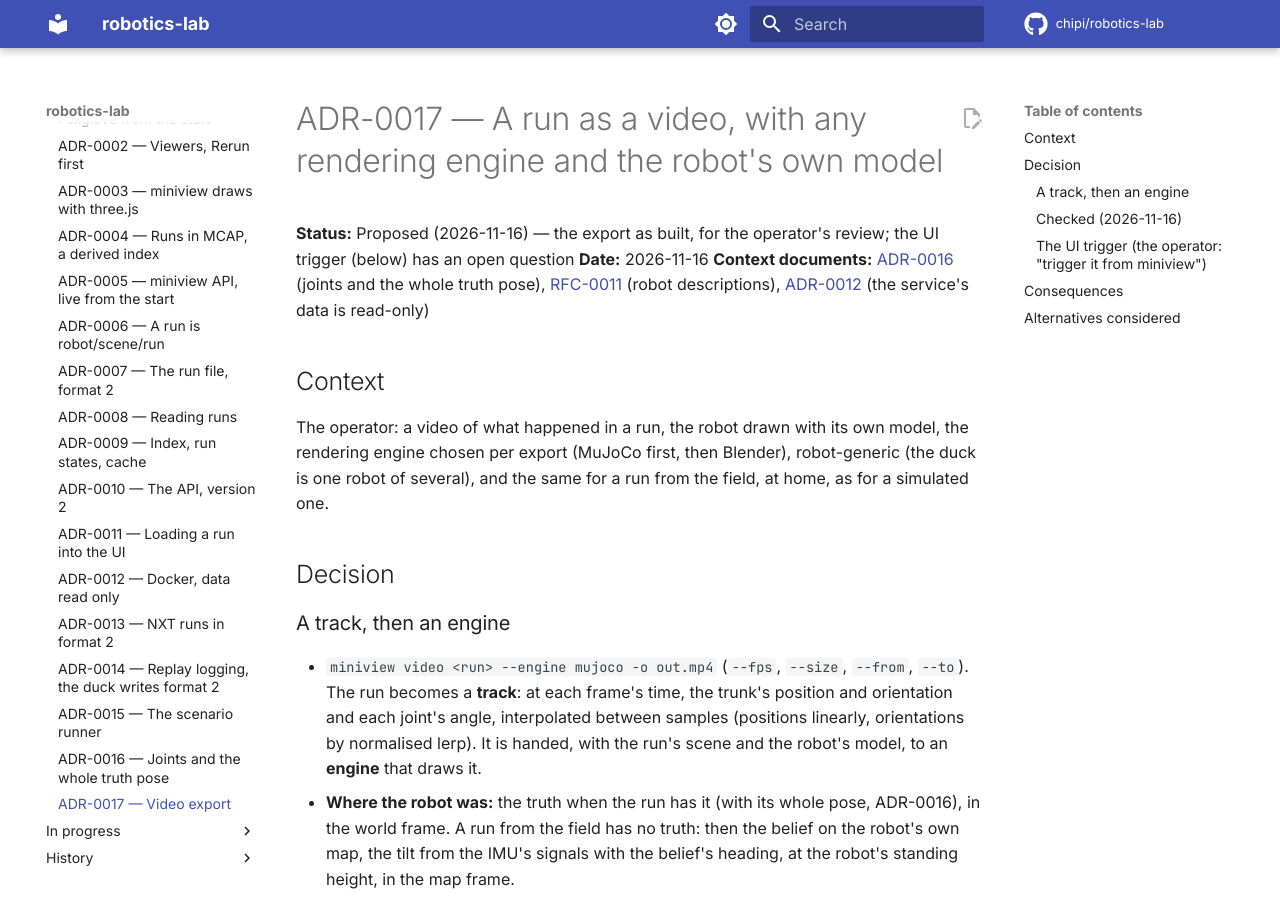
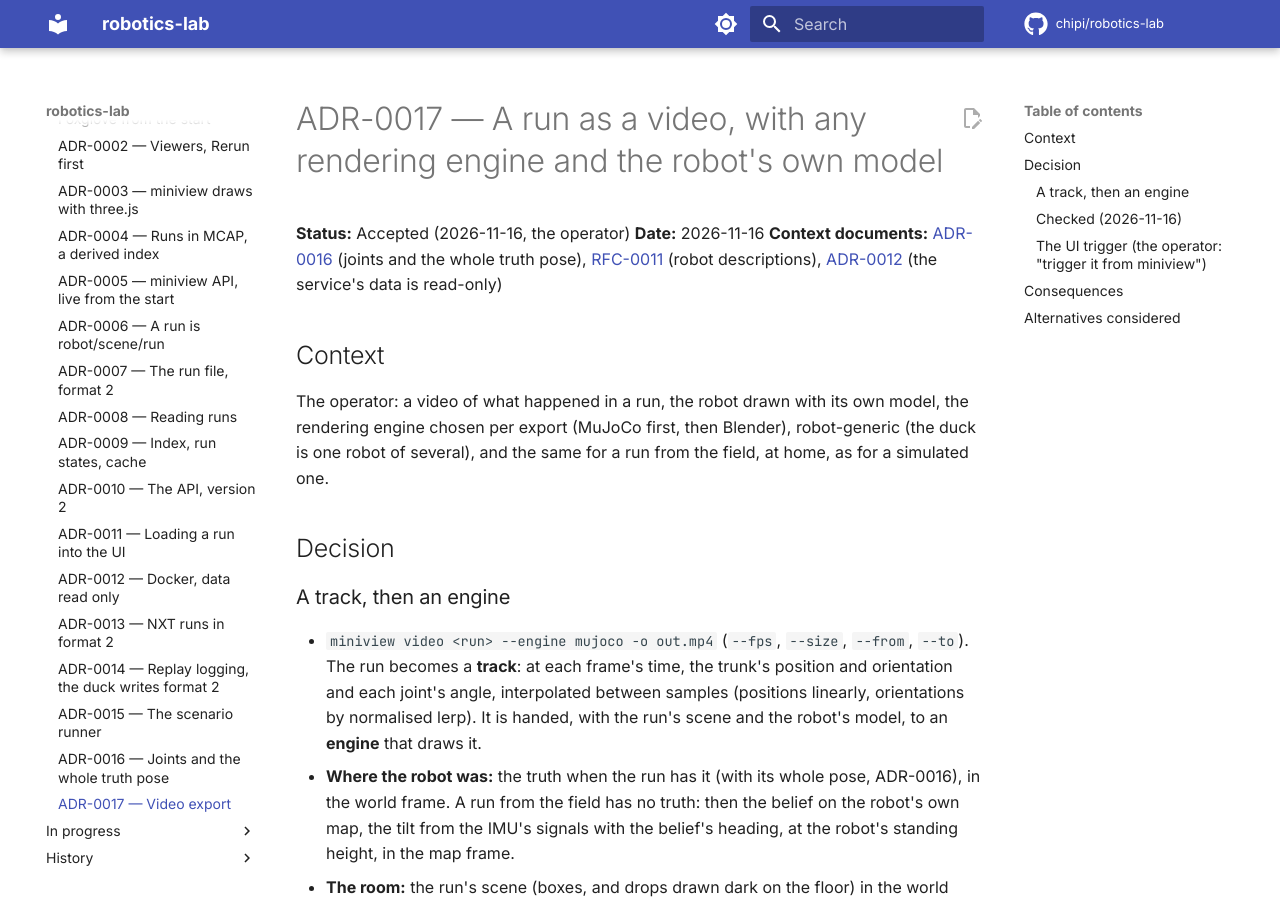
Before and after one commit to chipi/robotics-lab, an MkDocs documentation site: the page built from docs/adr/ADR-0017-video-export.md, in a window 1280 px wide and 900 px high. Built offline with MkDocs 1.6.1 and Material for MkDocs 9.7.7, drawn with Linux system fonts in a browser that asks for light colours; comment, search, counter and statistics services are not loaded.

Commit message:
docs: ADR-0017 and RFC-0011 accepted (the operator, 2026-11-16)
Co-Authored-By: Claude Opus 5.5 <noreply@anthropic.com>
Claude-Session: https://claude.ai/code/session_01DJqN6uAf3JMxzKiugKhYEb

```diff
--- a/docs/adr/ADR-0017-video-export.md
+++ b/docs/adr/ADR-0017-video-export.md
@@ -1,7 +1,6 @@
 # ADR-0017 — A run as a video, with any rendering engine and the robot's own model
 
-**Status:** Proposed (2026-11-16) — the export as built, for the operator's review; the UI trigger
-(below) has an open question
+**Status:** Accepted (2026-11-16, the operator)
 **Date:** 2026-11-16
 **Context documents:** [ADR-0016](ADR-0016-joints-and-whole-truth-pose.md) (joints and the whole
 truth pose), [RFC-0011](../rfc/RFC-0011-robot-models.md) (robot descriptions),
```
Also changed, not shown: docs/rfc/README.md (+1 -1 lines), docs/rfc/RFC-0011-robot-models.md (+1 -1 lines).
